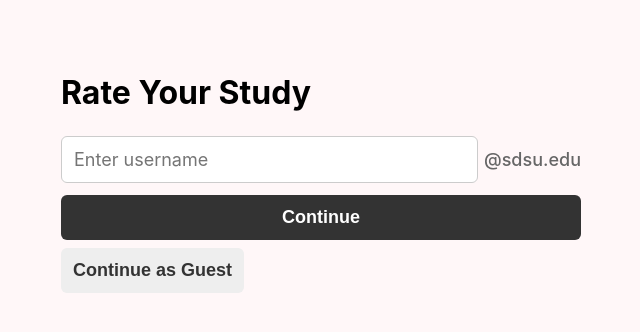
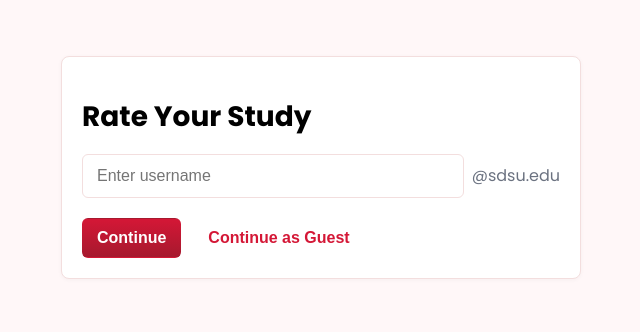
Before and after one commit to Vincent-Cendana/Innovate4SDSU, a React (Create React App) app: page /#/ in a window 1280 px wide. Shown: the top 332 px of the page, without its empty margins (319-959 px from the left). Built offline with nearby package versions, Linux system fonts and the light colour scheme; no server answers.

Commit message:
add stylized login

```diff
--- a/public/index.html
+++ b/public/index.html
@@ -13,7 +13,10 @@
 
     <link rel="manifest" href="%PUBLIC_URL%/manifest.json" />
 
-    <title>React App</title>
+    <!-- Load Poppins for headings/title -->
+    <link href="https://fonts.googleapis.com/css2?family=Poppins:wght@400;600;700&display=swap" rel="stylesheet">
+
+    <title>Rate Your Study</title>
   </head>
   <body>
     <noscript>You need to enable JavaScript to run this app.</noscript>
--- a/src/index.css
+++ b/src/index.css
@@ -15,7 +15,7 @@ html,body,#root{
 }
 body{
   margin:0;
-  font-family: Inter, system-ui, -apple-system, "Segoe UI", Roboto, "Helvetica Neue", Arial;
+  font-family: Poppins, Inter, system-ui, -apple-system, "Segoe UI", Roboto, "Helvetica Neue", Arial;
   background: var(--app-bg);
   color: var(--black);
   -webkit-font-smoothing:antialiased;
@@ -89,8 +89,12 @@ body{
 }
 
 .app-title{
-  font-size:20px;
+  font-family: 'Poppins', sans-serif;
+  font-size:24px;
   font-weight:700;
+  letter-spacing:0.6px;
+  text-transform:none;
+  text-shadow: 0 1px 0 rgba(0,0,0,0.08);
 }
 
 /* Star rating tweaks */
--- a/src/pages/Login.jsx
+++ b/src/pages/Login.jsx
@@ -20,6 +20,11 @@ const Login = () => {
 
   const submit = async (e) => {
     e.preventDefault()
+    const {data: {user}} = await supabase.auth.getUser();
+    if(user == null) {
+      const { data, error} = await supabase
+    }
+
     const { data, error } = await supabase.auth.signInWithOtp({
       email: name + '@sdsu.edu',
       options: {
@@ -46,25 +51,28 @@ const Login = () => {
   }
 
   return (
-    <div style={{maxWidth:520,margin:'40px auto',padding:12}}>
-      <h1 style={{fontSize:32,fontWeight:700,marginBottom:24}}>Rate Your Study</h1>
+    <div className="container" style={{maxWidth:520,marginTop:40}}>
+      <div className="card" style={{padding:20}}>
+        <h1 style={{fontSize:28,fontWeight:700,marginBottom:16}}>Rate Your Study</h1>
+
         <form onSubmit={submit} style={{display:'flex',flexDirection:'column',gap:12}}>
-        <div style={{display:'flex',alignItems:'center',gap:6}}>
+          <div style={{display:'flex',alignItems:'center',gap:8}}>
             <input
               placeholder="Enter username"
               value={name}
               onChange={e=>setName(e.target.value)}
-            style={{padding:12,fontSize:18,border:'1px solid #ccc',borderRadius:6,fontFamily:'inherit',flex:1}}
+              className="input"
+              style={{flex:1}}
             />
-          <span style={{fontSize:18,color:'#666',fontWeight:500}}>@sdsu.edu</span>
+            <span style={{fontSize:16,color:'var(--muted)',fontWeight:500}}>@sdsu.edu</span>
           </div>
-        <button type="submit" style={{padding:12,fontSize:18,fontWeight:600,backgroundColor:'#333',color:'#fff',border:'none',borderRadius:6,cursor:'pointer'}}>Continue</button>
+
+          <div style={{display:'flex',gap:12,marginTop:8}}>
+            <button type="submit" className="btn btn-primary">Continue</button>
+            <button type="button" className="btn btn-ghost" onClick={continueAsGuest}>Continue as Guest</button>
+          </div>
         </form>
-      <button
-        onClick={continueAsGuest}
-        style={{display:'inline-block',textAlign:'center',padding:12,fontSize:18,fontWeight:600,backgroundColor:'#eee',color:'#333',border:'none',borderRadius:6,cursor:'pointer',marginTop:8,textDecoration:'none'}}>
-        Continue as Guest
-      </button>
+      </div>
     </div>
   )
 }
```
Lines whose indentation alone changed are shown as unchanged.
